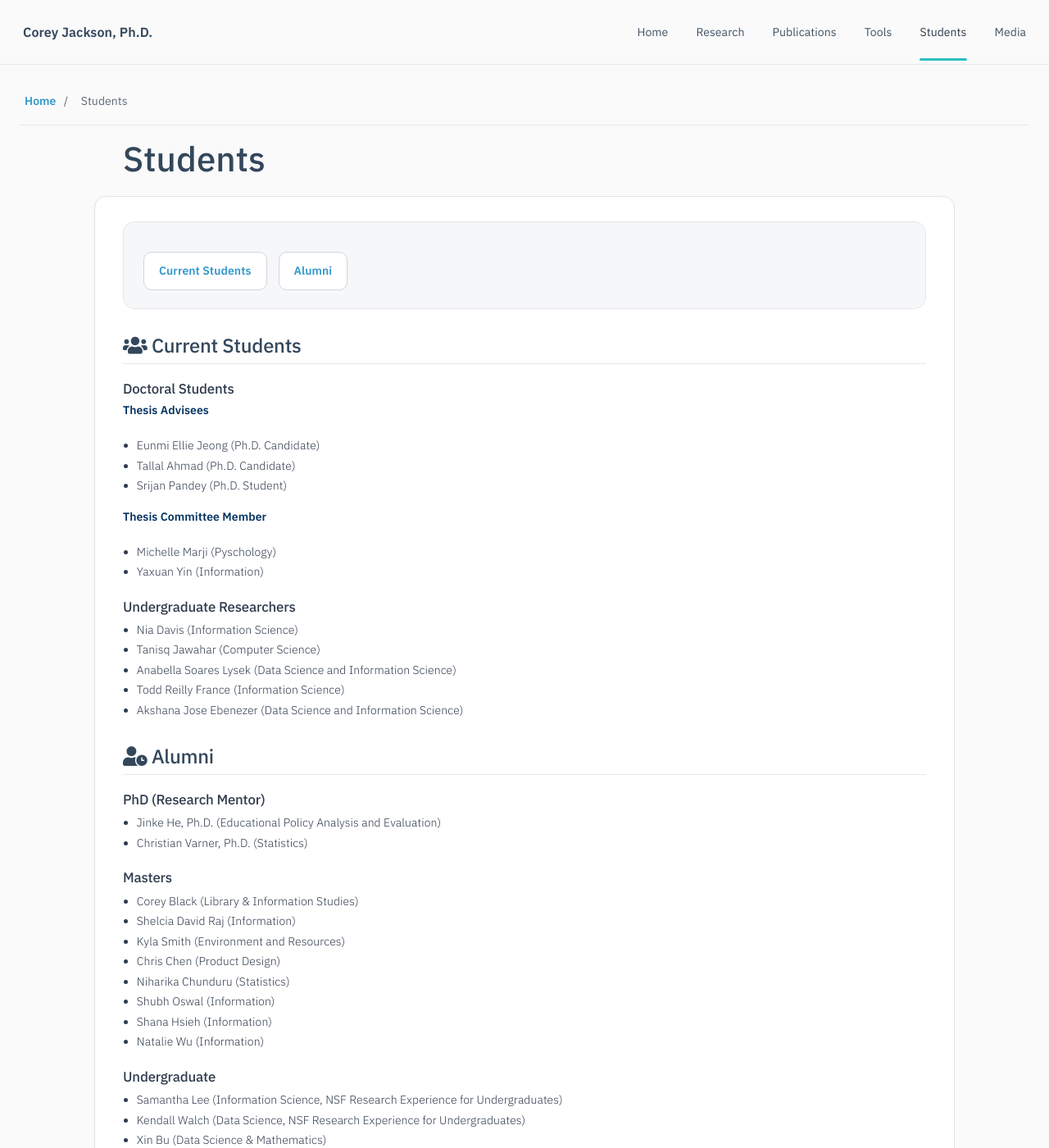
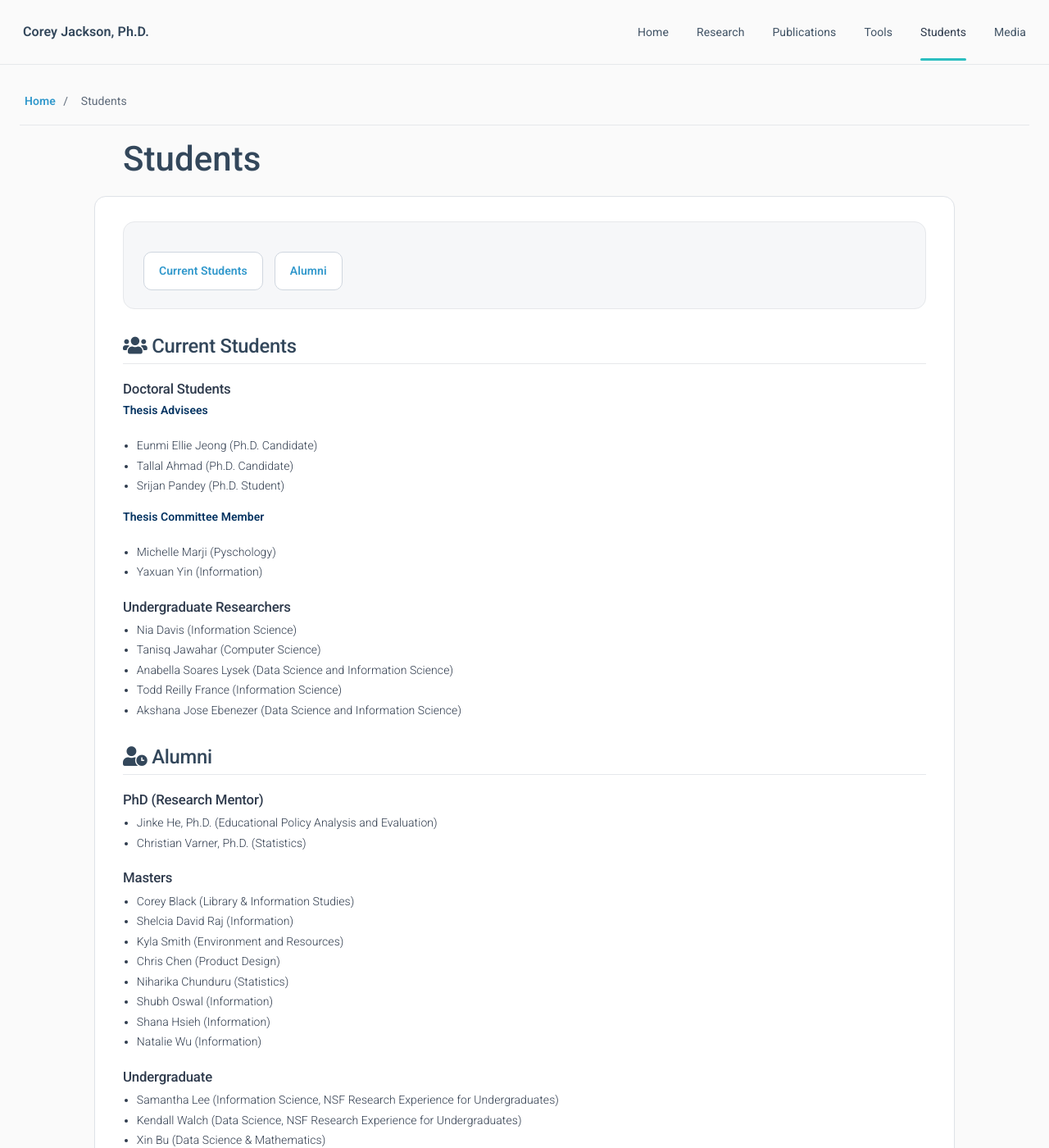
Before and after one commit to cjacks04/cjacks04.github.io, a Jekyll site: the page built from students.md, in a window 1280 px wide and 1400 px high. Shown: the whole window at 82% size. Built offline with Jekyll 4.4.1, drawn with Linux system fonts in a browser that asks for light colours; nearby versions of some CDN libraries; a style sheet for code colours, icons or effects is not loaded.

Commit message:
Change site font to Roboto

```diff
--- a/assets/css/style.scss
+++ b/assets/css/style.scss
@@ -1,7 +1,7 @@
 ---
 ---
 
-@import url('https://fonts.googleapis.com/css2?family=IBM+Plex+Sans:wght@300;400;500;600;700&display=swap');
+@import url('https://fonts.googleapis.com/css2?family=Roboto:wght@300;400;500;600;700&display=swap');
 
 @import "minimal-light";
 
@@ -27,7 +27,7 @@ body {
 }
 
 body {
-  font-family: 'IBM Plex Sans', sans-serif;
+  font-family: 'Roboto', sans-serif;
   font-weight: 400;
   letter-spacing: 0.005em;
 }
```
